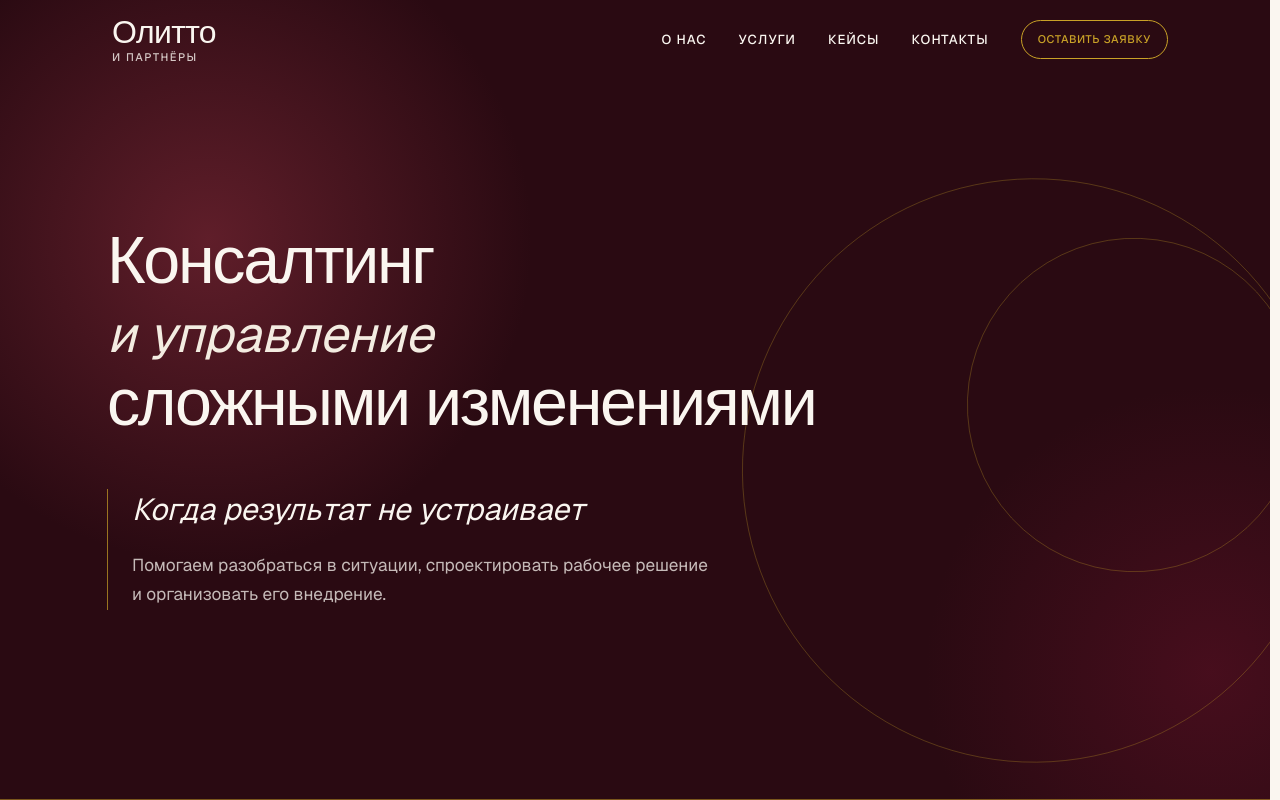
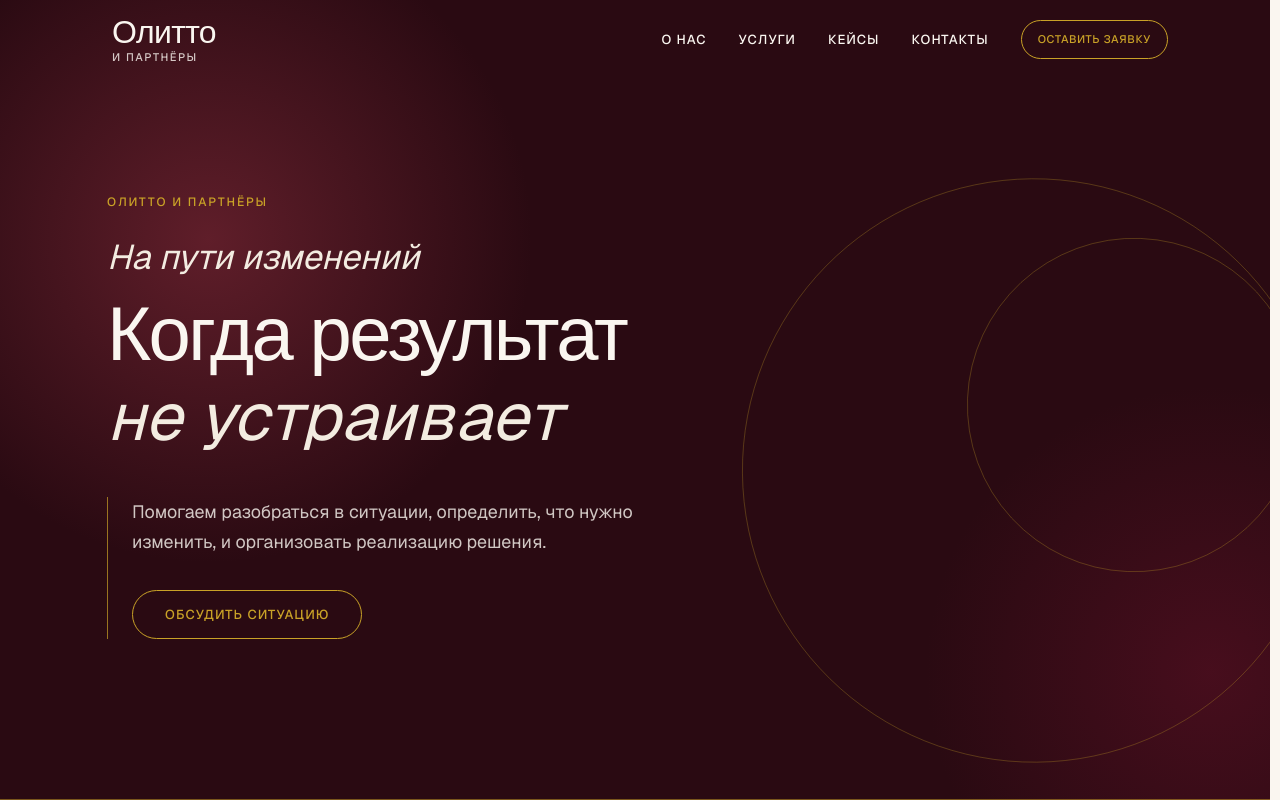
Before and after one commit to Sladenki/premium-psychology, a Next.js app: page / in a window 1280 px wide. Shown: the top 800 px of the page. Built offline with nearby package versions, Linux system fonts and the light colour scheme; a web font is replaced by a local one.

Commit message:
change first view

```diff
--- a/components/sections/hero.tsx
+++ b/components/sections/hero.tsx
@@ -5,6 +5,7 @@ import { useState } from "react";
 import { hero } from "@/lib/content";
 import { EXPO } from "@/lib/easing";
 import { RevealLines } from "@/components/ui/reveal";
+import { MagneticButton } from "@/components/ui/magnetic-button";
 
 function Curtain() {
   const reduce = useReducedMotion();
@@ -52,48 +53,44 @@ export function Hero() {
       <Curtain />
       <HeroField />
       <div className="relative z-10 mx-auto flex min-h-[100svh] w-full max-w-[1120px] flex-col justify-center px-5 pt-28 pb-14 sm:px-8 sm:pt-32 sm:pb-16 lg:pt-28 lg:pb-20">
-        <h1>
+        <p className="text-[12px] font-medium uppercase tracking-[0.16em] text-gold-400">
+          {hero.kicker}
+        </p>
+        <h1 className="mt-6">
           <RevealLines
             as="span"
             play="load"
             delay={0.46}
-            lines={[hero.title[0]]}
-            className="font-serif text-[2.05rem] leading-[1.05] font-medium tracking-[-0.035em] text-cream-50 sm:text-[3rem] lg:text-[3.5rem] xl:text-[4.15rem]"
+            lines={[hero.aside]}
+            className="font-sans text-[1.45rem] leading-[1.15] text-cream-100 italic sm:text-[1.85rem] lg:text-[2.15rem]"
           />
           <RevealLines
             as="span"
             play="load"
-            delay={0.56}
-            lines={[hero.title[1]]}
-            className="mt-1 font-sans text-[1.55rem] leading-[1.1] text-cream-100 italic sm:text-[2.35rem] lg:text-[2.75rem] xl:text-[3.15rem]"
+            delay={0.58}
+            lines={[hero.title[0]]}
+            className="mt-3 font-serif text-[2.35rem] leading-[1.02] font-medium tracking-[-0.035em] text-cream-50 sm:text-[3.4rem] lg:text-[4.25rem] xl:text-[4.75rem]"
           />
           <RevealLines
             as="span"
             play="load"
-            delay={0.66}
-            lines={hero.title[2].split(" ")}
-            className="font-serif text-[2.05rem] leading-[1.05] font-medium tracking-[-0.035em] text-cream-50 sm:text-[3rem] lg:hidden"
-          />
-          <RevealLines
-            as="span"
-            play="load"
-            delay={0.66}
-            lines={[hero.title[2]]}
-            className="hidden font-serif text-[3.5rem] leading-[1.02] font-medium tracking-[-0.035em] text-cream-50 lg:block xl:text-[4.15rem]"
+            delay={0.7}
+            lines={[hero.title[1]]}
+            className="font-sans text-[2.15rem] leading-[1.08] text-cream-100 italic sm:text-[3.05rem] lg:text-[3.7rem] xl:text-[4.15rem]"
           />
         </h1>
         <motion.div
-          className="mt-10 max-w-2xl border-l border-gold-400/70 pl-5 sm:mt-12 sm:pl-6"
+          className="mt-8 max-w-xl border-l border-gold-400/70 pl-5 sm:mt-10 sm:pl-6"
           initial={reduce ? false : { opacity: 0, y: 16 }}
           animate={{ opacity: 1, y: 0 }}
           transition={{ duration: 0.9, delay: 1.05, ease: EXPO }}
         >
-          <p className="font-sans text-[1.2rem] leading-snug text-cream-50 italic sm:text-[1.7rem] lg:text-[1.9rem]">
-            {hero.subtitle}
-          </p>
-          <p className="mt-5 max-w-xl text-[1.02rem] leading-[1.7] text-cream-50/75 sm:text-[1.08rem]">
+          <p className="max-w-lg text-[1.02rem] leading-[1.7] text-cream-50/80 sm:text-[1.12rem]">
             {hero.lead}
           </p>
+          <MagneticButton href="#contact" variant="gold" className="mt-8">
+            {hero.screenCta}
+          </MagneticButton>
         </motion.div>
       </div>
       <div className="absolute inset-x-0 bottom-0 z-10 h-px bg-gold-400/50" />
--- a/lib/content.ts
+++ b/lib/content.ts
@@ -6,10 +6,12 @@ export const nav = [
 ] as const;
 
 export const hero = {
-  title: ["Консалтинг", "и управление", "сложными изменениями"],
-  subtitle: "Когда результат не устраивает",
-  lead: "Помогаем разобраться в ситуации, спроектировать рабочее решение и организовать его внедрение.",
+  kicker: "Олитто и партнёры",
+  aside: "На пути изменений",
+  title: ["Когда результат", "не устраивает"],
+  lead: "Помогаем разобраться в ситуации, определить, что нужно изменить, и организовать реализацию решения.",
   cta: "Оставить заявку",
+  screenCta: "Обсудить ситуацию",
 };
 
 export const about = {
```
